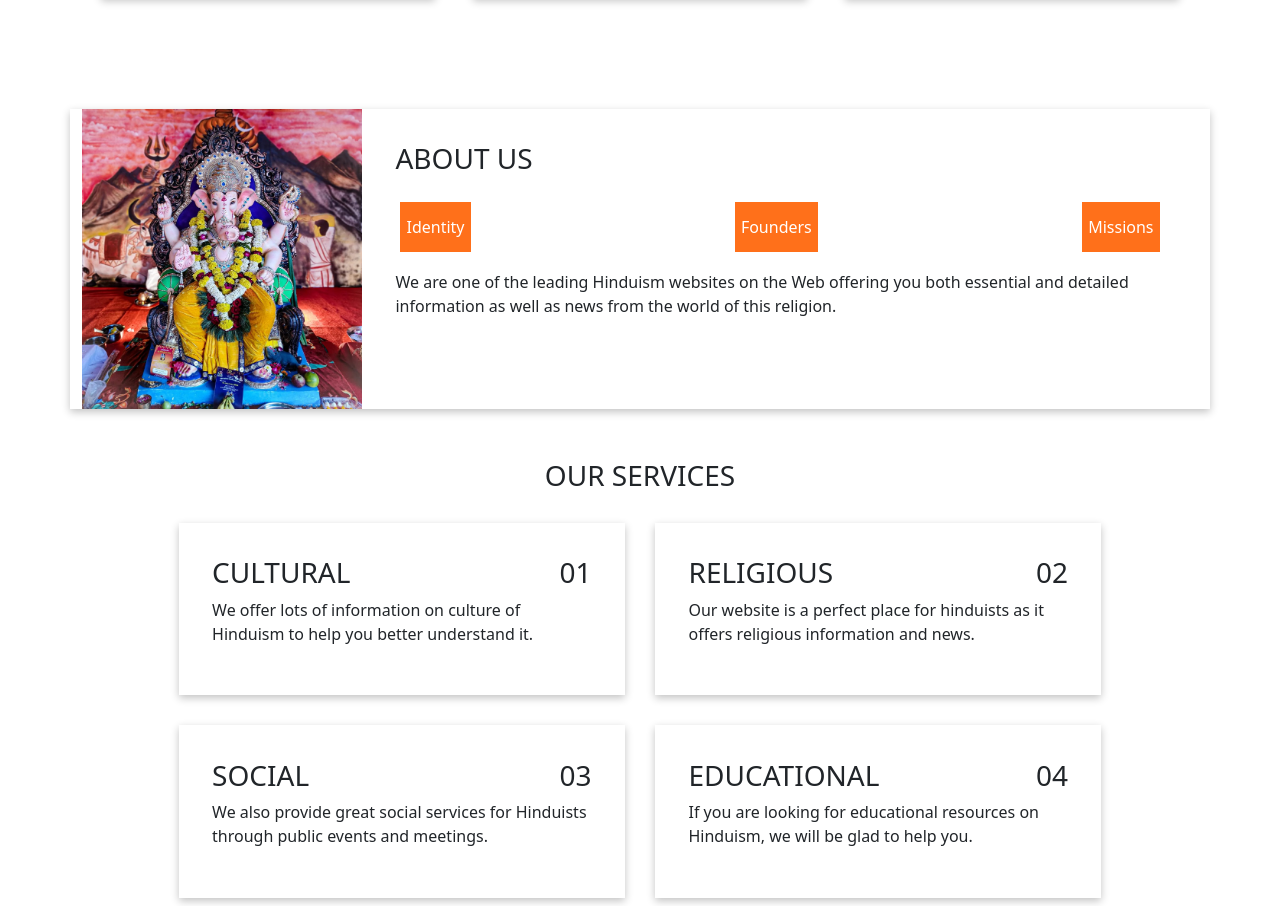
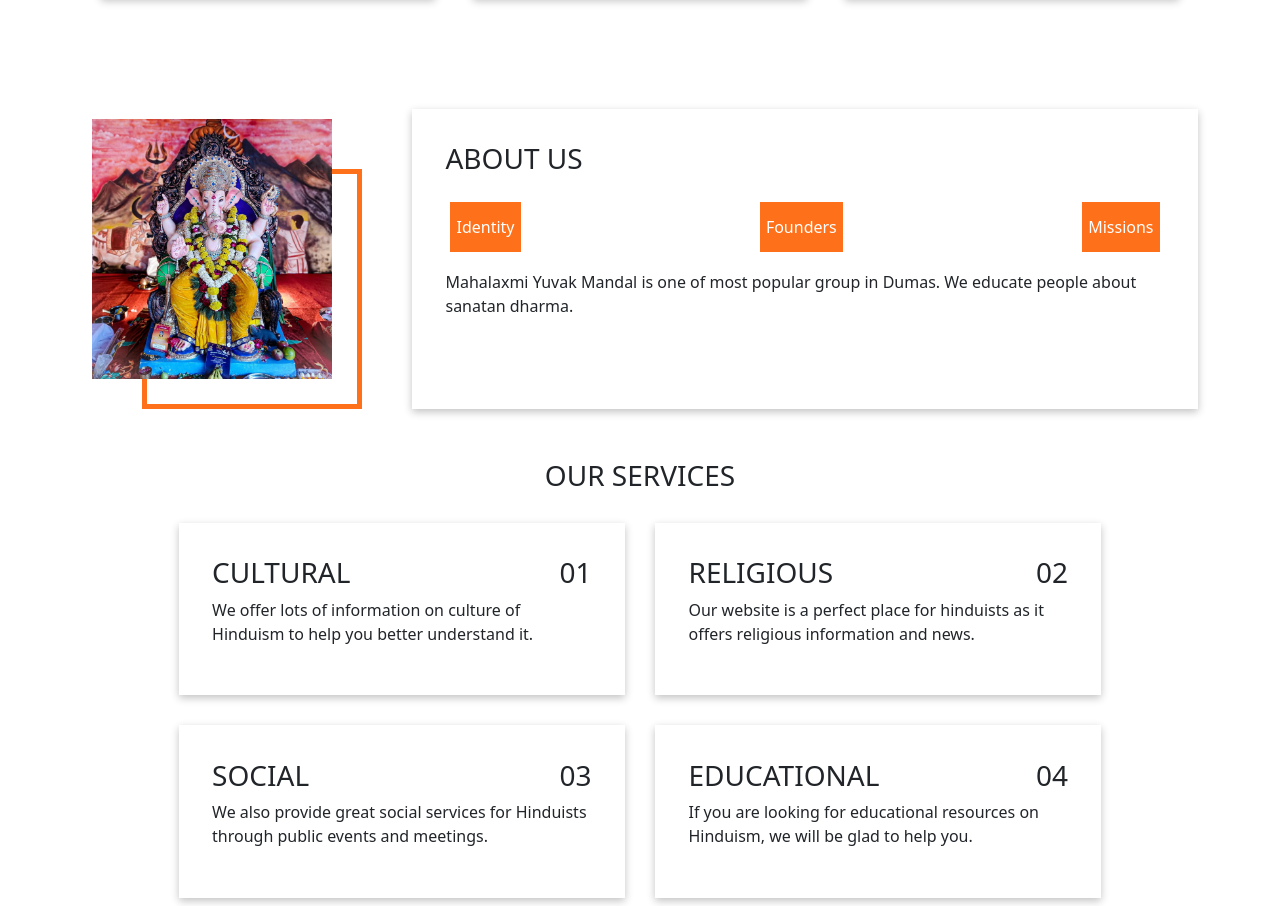
Before and after one commit to Patel-Kingkumar/Mahalaxmi-Yuvak-Mandal, an Angular app: page / in a window 1280 px wide. Shown: the part 1392-2298 px from the top of the page. Built offline with nearby package versions, Linux system fonts and the light colour scheme.

Commit message:
change carousel video

```diff
--- a/src/app/about/about.component.css
+++ b/src/app/about/about.component.css
@@ -4,18 +4,45 @@
     display: flex;
     flex-direction: row;
     justify-content: space-around;
-        box-shadow: rgba(0, 0, 0, 0.24) 0px 3px 8px;
-
+    gap: 50px;
     .ganpatibappa-img {
       .img {
         width: 280px;
         max-height: 300px;
         height: 300px;
+        --color: #ff701a;
+        /* the border color */
+        --border: 5px;
+        /* the border thickness*/
+        --offset: 20px;
+        /* control the offset*/
+        --gap: 5px;
+        /* the gap on hover */
+
+        --_c: var(--color) var(--border), #0000 0 calc(100% - var(--border)), var(--color) 0;
+        --_o: calc(3*var(--offset));
+        padding:
+          calc(var(--gap) + var(--border)) calc(var(--gap) + var(--border) + var(--offset)) calc(var(--gap) + var(--border) + var(--offset)) calc(var(--gap) + var(--border));
+        background:
+          linear-gradient(var(--_c)) var(--_o) var(--_o),
+          linear-gradient(90deg, var(--_c)) var(--_o) var(--_o);
+        background-size: calc(100% - var(--_o)) calc(100% - var(--_o));
+        background-repeat: no-repeat;
+        transition: .5s;
+        cursor: pointer;
+      }
+
+      img:hover {
+        background-position: 0px 0px;
+        background-size: calc(100% - 20px) calc(100% - 20px);
+        filter: grayscale(0);
       }
     }
 
     .about-txt {
       padding: 3%;
+      box-shadow: rgba(0, 0, 0, 0.24) 0px 3px 8px;
+
       .about {
         display: flex;
         flex-direction: column;
@@ -28,6 +55,7 @@
         display: flex;
         flex-direction: row;
         justify-content: space-between;
+
         .nav-pills {
           display: flex;
           flex-direction: row;
@@ -38,6 +66,7 @@
     }
   }
 }
+
 .pills-link {
   line-height: 3;
   border: 1px solid white;
@@ -65,6 +94,7 @@
       .waviy {
         text-align: center;
       }
+
       .ganpatibappa-img {
         .img {
           width: 280px;
--- a/src/app/about/about.component.ts
+++ b/src/app/about/about.component.ts
@@ -7,13 +7,13 @@ import { Component } from '@angular/core';
 })
 export class AboutComponent {
 
-  heading: any = ["Identity", "Founders", "Missions",];
+  heading: any = ["Identity", "Founders", "Missions"];
+  text: any = "Mahalaxmi Yuvak Mandal is one of most popular group in Dumas. We educate people about sanatan dharma."
   description: any = [
     "We are one of the leading Hinduism websites on the Web offering you both essential and detailed information as well as news from the world of this religion.",
     "Our organization was established by some of the most prominent persons in the Hindu world. They were and still are the core people of our organization and the website itself.",
     "Our mission is to help everyone interested in Hinduism discover more about this religion and its community. We aim to make it clear for our every visitor what Hinduism is like."
   ]
-  text: any = this.description[0];
 
   constructor() { }
 
--- a/src/app/app.component.css
+++ b/src/app/app.component.css
@@ -2,8 +2,8 @@
   position: fixed;
   bottom: 20px;
   right: 25px;
-  width: 40px;
-  height: 40px;
+  width: 50px;
+  height: 50px;
   background-color: #ff6600;
   line-height: 35px;
   text-align: center;
--- a/src/app/header/header.component.css
+++ b/src/app/header/header.component.css
@@ -2,7 +2,7 @@
   display: flex;
   flex-direction: row;
   align-items: center;
-  justify-content: space-between;
+  justify-content: space-around;
   background-color: #303030;
   color: #FFF;
   height: 90px;
@@ -27,6 +27,9 @@
   a {
     text-decoration: none;
     color: white;
+  }
+  a:hover {
+    color: #ff6600;
   }
 }
 
```
Also changed, not shown: 1 other file (tests, documents, lock files or other folders). Lines whose indentation alone changed are shown as unchanged.
